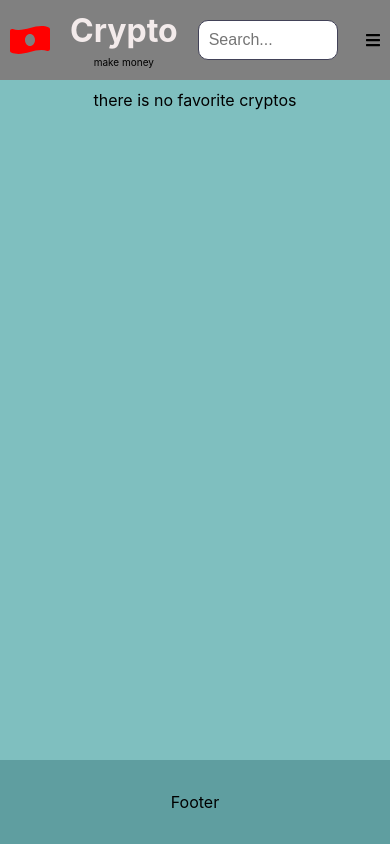
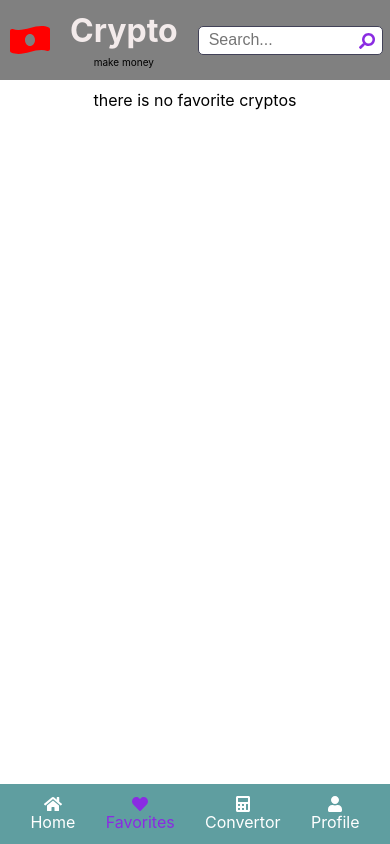
Before and after one commit to behzadiv/Crypto-Currency-Tracker, a React (Create React App) app: page /favorites in a window 390 px wide. Built offline with nearby package versions, Linux system fonts and the light colour scheme; the HTML template or start-up script is replaced by a standard one.

Commit message:
changing some html and css according new style

```diff
--- a/src/App.css
+++ b/src/App.css
@@ -5,7 +5,6 @@
 *{
     margin: 0px;
     padding: 0px;
-
 }
 a{
     color:inherit;
@@ -22,5 +21,5 @@ body{
     text-align: center;
     width: 100%;
     margin: 0px auto;
-    background-color: rgba(0, 128, 128, 0.5);
+
 }
--- a/src/components/Crypto/Crypto.css
+++ b/src/components/Crypto/Crypto.css
@@ -17,6 +17,7 @@ img{
     padding:20px 0;
     background-color: white;
     color: var(--info-color);
+    overflow: hidden;
 }
 .cryptoRow .green{
     color: green;
--- a/src/components/Crypto/Crypto.jsx
+++ b/src/components/Crypto/Crypto.jsx
@@ -26,6 +26,7 @@ const Crypto = ({symbol,logo,price,name,daily,number,addToList,isFavorite}) => {
     }
 
     return (
+
     <div>
         {window.innerWidth >= 600
         ?
--- a/src/components/CryptoList/CryptoList.css
+++ b/src/components/CryptoList/CryptoList.css
@@ -2,7 +2,7 @@
 
 .title{
     width: 100%;
-    margin:0px auto;
+    margin-top: -10px;
     display: grid;
     grid-template-columns: 1fr 2fr 1fr 1fr 2fr 1fr;
     text-align: center;
--- a/src/components/Footer/Footer.css
+++ b/src/components/Footer/Footer.css
@@ -1,10 +1,34 @@
 .footer{
     height: 10vh;
-    position: fixed;
     bottom: 0;
     background-color: cadetblue;
     width: 100%;
     display: flex;
     align-items: center;
     justify-content: center;
+    position: fixed;
 }
+.footermenu{
+    height: 60px;
+    position: fixed;
+    bottom: 0;
+    background-color: cadetblue;
+    width: 100%;
+    display: flex;
+
+}
+.footermenu ul {
+    width: 100%;
+   display: flex;
+   justify-content: space-evenly;
+   align-items: center;
+}
+.list{
+    display: flex;
+    flex-direction: column;
+    align-items: center;
+    color: white;
+}
+.activeLink{
+    color: blueviolet;
+}
--- a/src/components/Footer/Footer.jsx
+++ b/src/components/Footer/Footer.jsx
@@ -1,10 +1,45 @@
-import styles from "./Footer.css"
+import styles from "./Footer.css";
+import {NavLink} from "react-router-dom"
+import { FontAwesomeIcon } from '@fortawesome/react-fontawesome'
+import { faCalculator, faHome,faUser, faHeart} from '@fortawesome/free-solid-svg-icons'
+
 const Footer = () => {
-    return (
+  const items = [
+    { name: "Home", to: "/", exact: true ,icon:<FontAwesomeIcon icon={faHome}/>},
+    { name: "Favorites", to: "/favorites" ,icon:<FontAwesomeIcon icon={faHome,faHeart}/>},
+    { name: "Convertor", to: "currency-convertor",icon:<FontAwesomeIcon icon={faCalculator}/> },
+    { name: "Profile", to: "profile",icon:<FontAwesomeIcon icon={faUser}/> },
+  ];
+
+  return (
+    <div>
+      {window.innerWidth >= 800 ? (
         <div className="footer">
-            <p>Footer</p>
+          <p>Footer</p>
         </div>
-     );
-}
+      ) : (
+        <div className="footermenu">
+          <ul>
+            {items.map((item) => {
+              return (
+                <li key={item.to}>
+                  <NavLink
+                    to={item.to}
+                    exact={item.exact || false}
+                    activeClassName="activeLink"
+                    className="list"
+                  >
+                    {item.icon}
+                    {item.name}
+                  </NavLink>
+                </li>
+              );
+            })}
+          </ul>
+        </div>
+      )}
+    </div>
+  );
+};
 
 export default Footer;
--- a/src/components/Navbar/Navbar.css
+++ b/src/components/Navbar/Navbar.css
@@ -41,14 +41,13 @@
   color: white;
   cursor: pointer;
 }
-.hemergerMenu{
-    display: none;
-}
-.navbar .search{
+
+.search{
     display: flex;
     margin-left: 20px;
     height: 40px;
     border: none;
+    align-items: center;
 }
 .searchHidden{
     opacity: 0;
@@ -58,19 +57,18 @@
     position: relative;
 }
 .search input{
+    height: 25px;
     color: blueviolet;
-    padding: 5px 10px;
+    padding: 1px 10px;
     font-size: medium;
     border: 1px solid rgb(66, 66, 88);
-    border-radius: 10px;
+    border-radius: 5px;
     outline: none;
-    width: 100%;
-
 }
 .search .searchIcon{
     text-align: center;
     position: absolute;
-    right: 0;
+    right: 10px;
     top: 8px;
     padding: 5px;
     color: blueviolet;
@@ -91,43 +89,11 @@
     .logo{
         margin-left: 10px;
     }
-    .bars{
-        margin-right: 10px;
+
+    .search input{
+        width: 85%;
+        position: relative;
     }
-    .hemergerMenu{
-        display: block;
-        flex-direction: column;
-        border:0;
-        width: 50vw;
-        position: absolute;
-        top: 50px;
-        right: 30px;
-        background-color: #333
-    }
-    .hemergerMenu li {
-        padding: 20px;
-
-        color: rgb(218, 200, 200);
-        border: 1px solid #fff;
-
-    }
-    .hemergerMenu li a {
-        width: 100%;
-
-    }
-    .hemergerMenu li:hover{
-        color: white;
-        cursor: pointer;
-      }
 
 
-    .bars{
-        display: block;
-    }
-    .search input{
-        width: 70%;
-    }
-    .searchIcon{
-        display: none;
-    }
 }
--- a/src/components/Navbar/Navbar.jsx
+++ b/src/components/Navbar/Navbar.jsx
@@ -1,41 +1,50 @@
 import { useEffect, useState } from "react";
-import styles from "./Navbar.css"
-import { FontAwesomeIcon } from '@fortawesome/react-fontawesome'
-import { faMoneyBillWaveAlt,faSearch,faTimes,faBars} from '@fortawesome/free-solid-svg-icons'
-import { NavLink,withRouter } from "react-router-dom";
+import styles from "./Navbar.css";
+import { FontAwesomeIcon } from "@fortawesome/react-fontawesome";
+import {
+  faMoneyBillWaveAlt,
+  faSearch,
+  faTimes,
+  faBars,
+} from "@fortawesome/free-solid-svg-icons";
+import { NavLink, withRouter } from "react-router-dom";
 
-const Navbar = ({searchInput ,showFavorite,showAll}) => {
-    const items=[
-        {name:"Home", to:"/", exact:true },
-        {name:"Favorites", to:"/favorites"},
-        {name:"Currency Convertor", to:"currency-convertor"},
+const Navbar = ({ searchInput, showFavorite, showAll }) => {
+  const items = [
+    { name: "Home", to: "/", exact: true },
+    { name: "Favorites", to: "/favorites" },
+    { name: "Convertor", to: "currency-convertor" },
+    { name: "Profile", to: "profile" },
+  ];
 
-    ]
-
-
-    const[isShow,setIsShow]=useState(false)
-    const changeHandler=(e)=>{
-       searchInput(e.target.value)
-   }
+  const [isShow, setIsShow] = useState(false);
+  const changeHandler = (e) => {
+    searchInput(e.target.value);
+  };
 
   //    useEffect(()=>{
   //      if(window.screen.width>800)setIsShow(false)
   //       console.log(isShow);
   //    },[])
-   const showMenu = (e)=>{
+  const showMenu = (e) => {
     console.log(e.target);
-       (!isShow ? setIsShow(true): setIsShow(false))
+    !isShow ? setIsShow(true) : setIsShow(false);
     //console.log(isShow);
-    }
+  };
+
   return (
     <div className="navbar">
       <div className="logo">
-                <FontAwesomeIcon icon={faMoneyBillWaveAlt} className="logoIcon"/>
-                <a href=""><h2>Crypto</h2><span>make money</span></a>
+        <FontAwesomeIcon icon={faMoneyBillWaveAlt} className="logoIcon" />
+        <a href="">
+          <h2>Crypto</h2>
+          <span>make money</span>
+        </a>
+        {window.innerWidth >= 800 ? (
           <div>
-                    <ul className={!isShow || (window.innerWidth>800) ? "menu": "hemergerMenu"}>
-                    {items.map((item)=>{
-                return(
+            <ul className="menu">
+              {items.map((item) => {
+                return (
                   <li key={item.to}>
                     <NavLink
                       to={item.to}
@@ -45,23 +54,25 @@ const Navbar = ({searchInput ,showFavorite,showAll}) => {
                       {item.name}
                     </NavLink>
                   </li>
-                )}
-            )}
-
-                        {/* <li><a onClick={showAll}>Home</a></li>
-                        <li><a onClick={showFavorite}>Favorites</a></li>
-                        <li><a >Currency Converter</a></li> */}
-
+                );
+              })}
             </ul>
           </div>
+        ) : null}
       </div>
-            <div className={!isShow ? "search" : "searchHidden"}>
-                <input type="text" onChange={(e)=>changeHandler(e)} placeholder="Search..." />
-                <FontAwesomeIcon icon={faSearch} className="searchIcon"/>
+      <div className="search">
+        <input
+          type="text"
+          onChange={(e) => changeHandler(e)}
+          placeholder="Search..."
+        />
+        <FontAwesomeIcon icon={faSearch} className="searchIcon" />
       </div>
-            <div  onClick={showMenu}><FontAwesomeIcon icon={isShow? faTimes : faBars} className="bars"/></div>
+      {/* <div onClick={showMenu}>
+        <FontAwesomeIcon icon={isShow ? faTimes : faBars} className="bars" />
+      </div> */}
     </div>
   );
-}
+};
 
 export default withRouter(Navbar);
```
Lines whose indentation alone changed are shown as unchanged.
